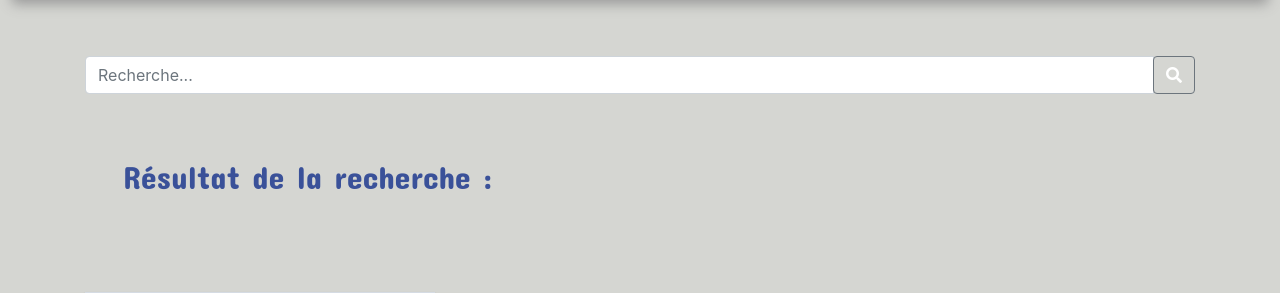
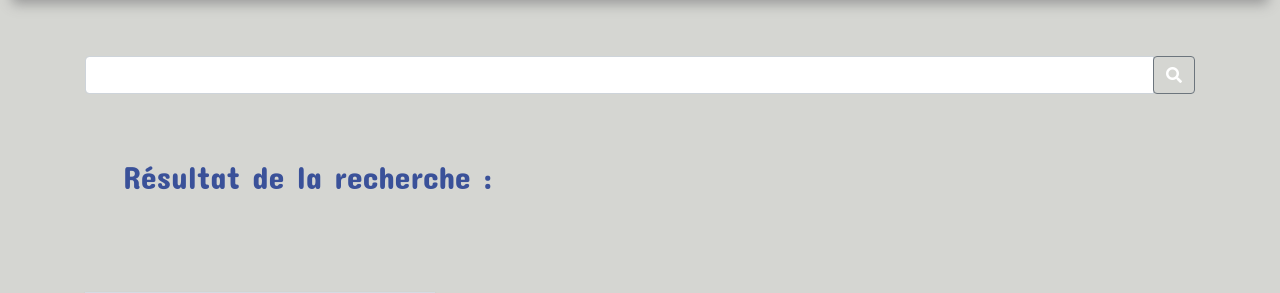
Before and after one commit to Geldawyn15/KnowAge, a Symfony app: template app/Resources/views/Front/search.html.twig in a window 1280 px wide. Shown: the part 144-437 px from the top of the page. Run offline with Twig, Linux system fonts and the light colour scheme; the template is opened without the code that fills it: most values are stand-ins (such as "Sample title", 1, 10 or a date in 2020); grey boxes marked "Sample" are stand-in pictures; some libraries are stand-ins or nearby versions.

Commit message:
insert value in searchbar

```diff
--- a/app/Resources/views/Front/search.html.twig
+++ b/app/Resources/views/Front/search.html.twig
@@ -16,7 +16,7 @@
                     <div class="col-md-12 text-center">
                         <form method="Get" action="{{ path('search') }}">
                             <div class="input-group mb-3">
-                                <input type="text" id="search" name="search" class="form-control" placeholder="Recherche..." aria-label="Recipient's username" aria-describedby="basic-addon2">
+                                <input type="text" id="search" name="search" class="form-control" placeholder="Recherche.."      aria-label="Recipient's username" aria-describedby="basic-addon2">
                                 <div class="input-group-append text-align-center">
                                     <a> <button class="btnSearch btn btn-secondary" type="submit"><i class="fas fa-search"></i></button></a>
                                 </div>
@@ -25,14 +25,14 @@
                     </div>
                 </div>
             </div>
-        {%  else %}
+        {% else %}
 
    <div class="container">
         <div class="row searchbar">
             <div class="col-md-12 text-center">
                 <form method="Get" action="{{ path('search') }}">
                     <div class="input-group mb-3">
-                        <input type="text" id="search" name="search" class="form-control" placeholder="Recherche..." aria-label="Recipient's username" aria-describedby="basic-addon2">
+                        <input type="text" id="search" name="search" class="form-control" value="{{ search.0 }}" aria-label="Recipient's username" aria-describedby="basic-addon2">
                         <div class="input-group-append text-align-center">
                             <a> <button class="btnSearch btn btn-secondary" type="submit"><i class="fas fa-search"></i></button></a>
                         </div>
@@ -41,6 +41,7 @@
             </div>
         </div>
     </div>
+
    {% if formations %}
     <div class="container">
         <div class="row ">
```
